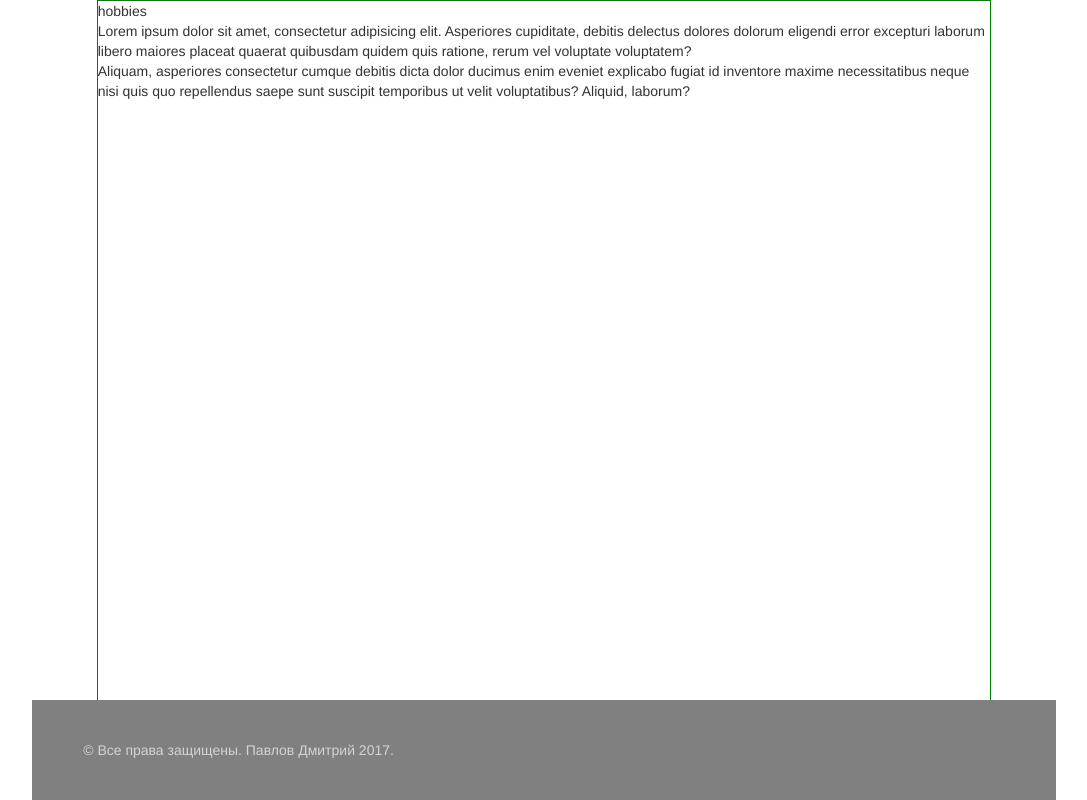
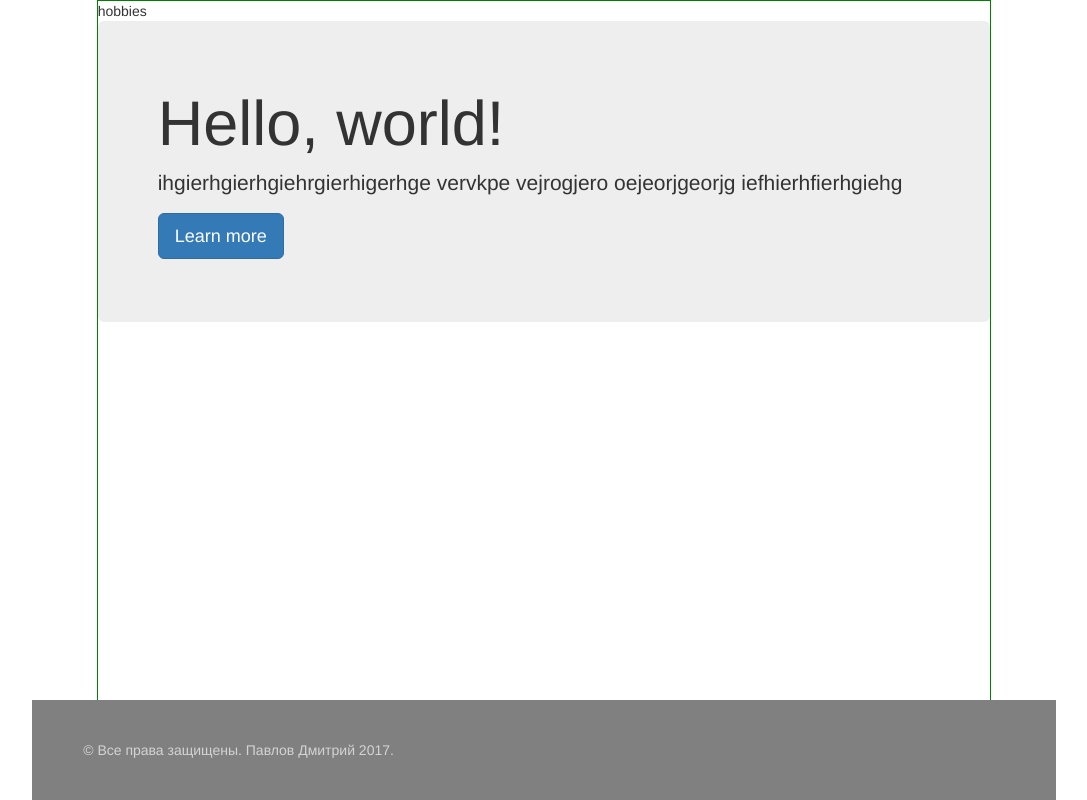
Before and after one commit to dmitry741/django_released, a Django app: page /hobbies in a window 1280 px wide. Shown: the part 180-980 px from the top of the page, without its empty margins (96-1183 px from the left). Run offline with Django 3.2, Linux system fonts and the light colour scheme; some libraries are stand-ins or nearby versions.

Commit message:
begin develope disign of hobby page
home

```diff
--- a/first_app_django/templates/hobbies.html
+++ b/first_app_django/templates/hobbies.html
@@ -38,13 +38,12 @@
     </div>
     <div class="main_hb">
         hobbies
-        <div>Lorem ipsum dolor sit amet, consectetur adipisicing elit. Asperiores cupiditate, debitis delectus dolores
-            dolorum eligendi error excepturi laborum libero maiores placeat quaerat quibusdam quidem quis ratione, rerum
-            vel voluptate voluptatem?
-        </div>
-        <div>Aliquam, asperiores consectetur cumque debitis dicta dolor ducimus enim eveniet explicabo fugiat id
-            inventore maxime necessitatibus neque nisi quis quo repellendus saepe sunt suscipit temporibus ut velit
-            voluptatibus? Aliquid, laborum?
+        <div class="jumbotron">
+            <h1>Hello, world!</h1>
+            <p>ihgierhgierhgiehrgierhigerhge
+            vervkpe vejrogjero oejeorjgeorjg
+            iefhierhfierhgiehg</p>
+            <p><a class="btn btn-primary btn-lg" href="#" role="button">Learn more</a></p>
         </div>
 
 
```
